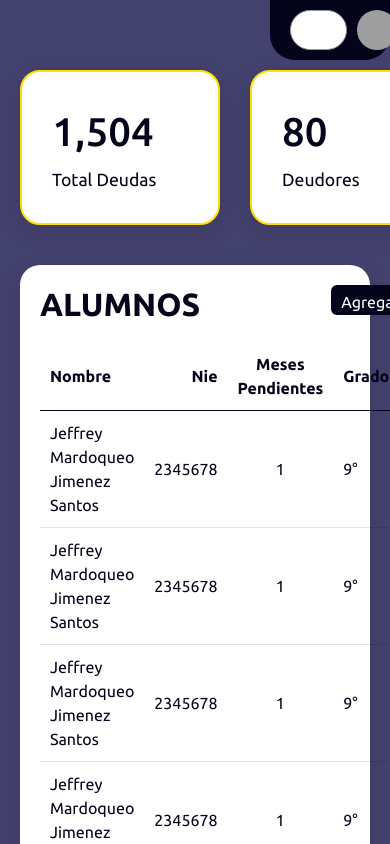
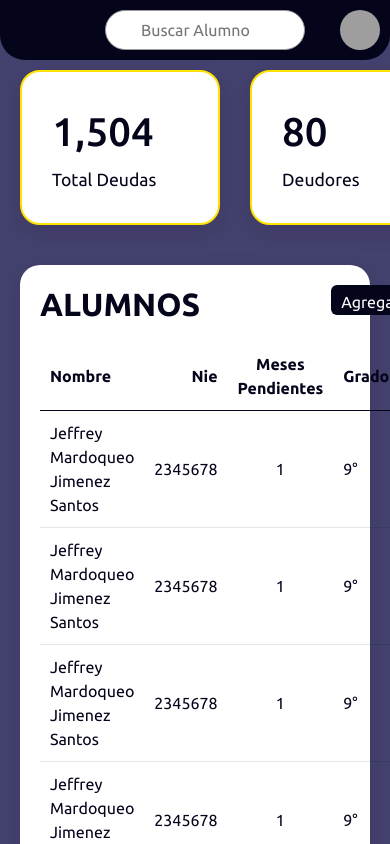
Before and after one commit to JeffreyMardoqueo-17/Gestor-Pagos-CAEZ, a React (Create React App) app in the folder REACT-PRYECT/caezpagosalumnos/: page / in a window 390 px wide. Shown: the top 844 px of the page. Built offline with nearby package versions, Linux system fonts and the light colour scheme; grey boxes are pictures that could not be loaded.

Commit message:
cambios meni

```diff
--- a/REACT-PRYECT/caezpagosalumnos/src/App.css
+++ b/REACT-PRYECT/caezpagosalumnos/src/App.css
@@ -58,6 +58,7 @@
     list-style: none;
     border-top-left-radius: 30px;
     border-bottom-left-radius: 30px;
+    text-transform: capitalize;
 }
 
 .navigation ul li:hover,
--- a/REACT-PRYECT/caezpagosalumnos/src/components/Buscador.css
+++ b/REACT-PRYECT/caezpagosalumnos/src/components/Buscador.css
@@ -1,5 +1,5 @@
 .topbar {
-     width: calc(100% - 270px);
+    width: calc(100% - 270px);
     left: 270px;
     height: 60px;
     display: flex;
@@ -73,3 +73,41 @@
     height: 100%;
     object-fit: cover;
 }
+
+/* @media queries para hacer ajustes en dispositivos más pequeños */
+@media (max-width: 768px) {
+    .topbar {
+        width: 100%;
+        /* Cambiado a 100% para que sea adaptable */
+        left: 0;
+        /* Cambiado a 0 para ocupar toda la pantalla en dispositivos pequeños */
+        height: 60px;
+        display: flex;
+        justify-content: space-between;
+        align-items: center;
+        padding: 0 10px;
+        z-index: 100;
+        border-bottom-right-radius: 25px;
+        border-bottom-left-radius: 25px;
+        background: var(--blue);
+        box-sizing: border-box;
+        position: fixed;
+        margin-bottom: 500px;
+    }
+
+    .toggle {
+        font-size: 2rem;
+        /* Ajusta el tamaño del icono del menú para dispositivos más pequeños */
+    }
+
+    .search {
+        width: 200px;
+        /* Ajusta el ancho del campo de búsqueda para dispositivos más pequeños */
+        margin: 0 5px;
+    }
+
+    .search label input {
+        font-size: 16px;
+        /* Ajusta el tamaño de la fuente del campo de búsqueda para dispositivos más pequeños */
+    }
+}
```
